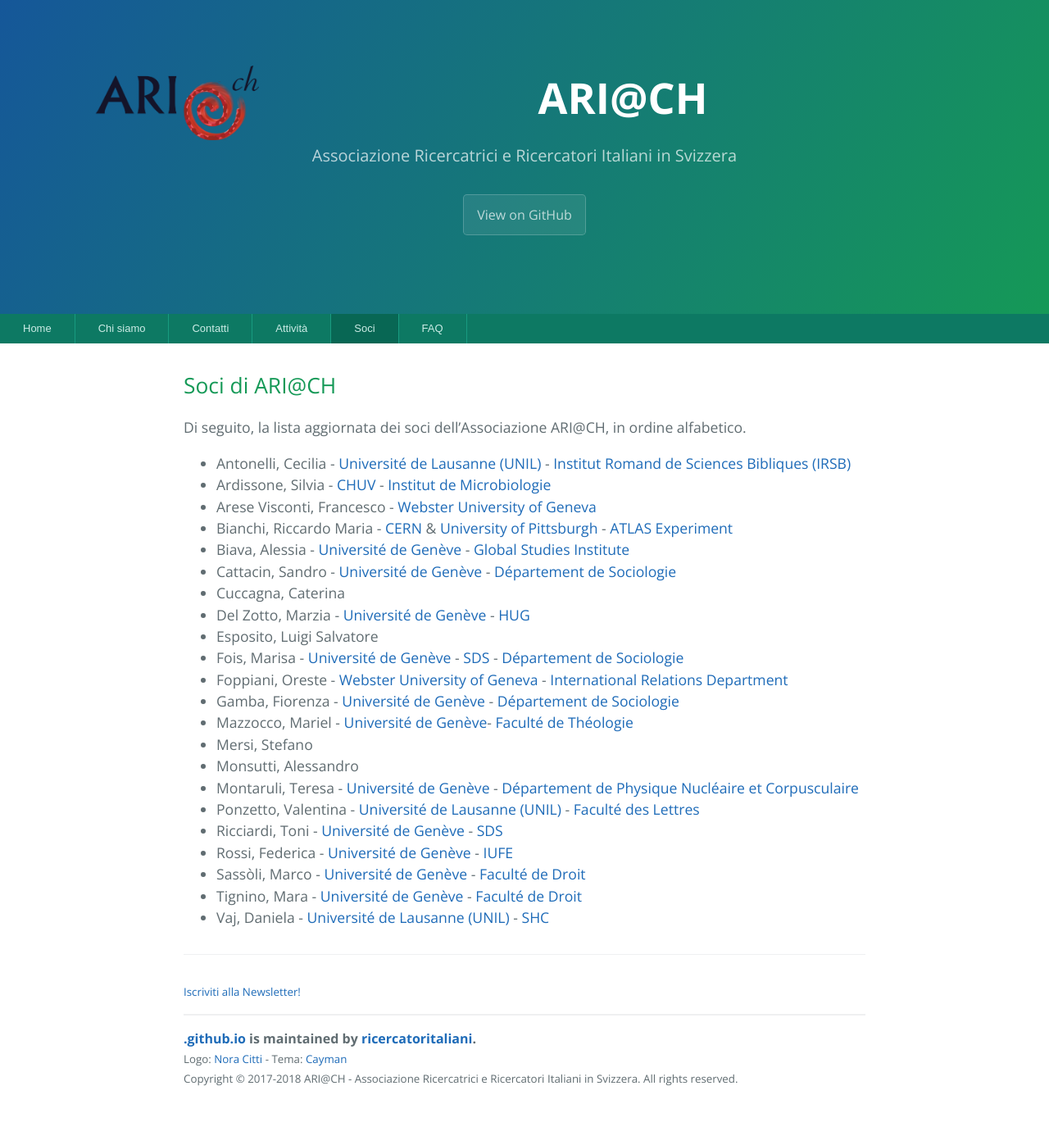
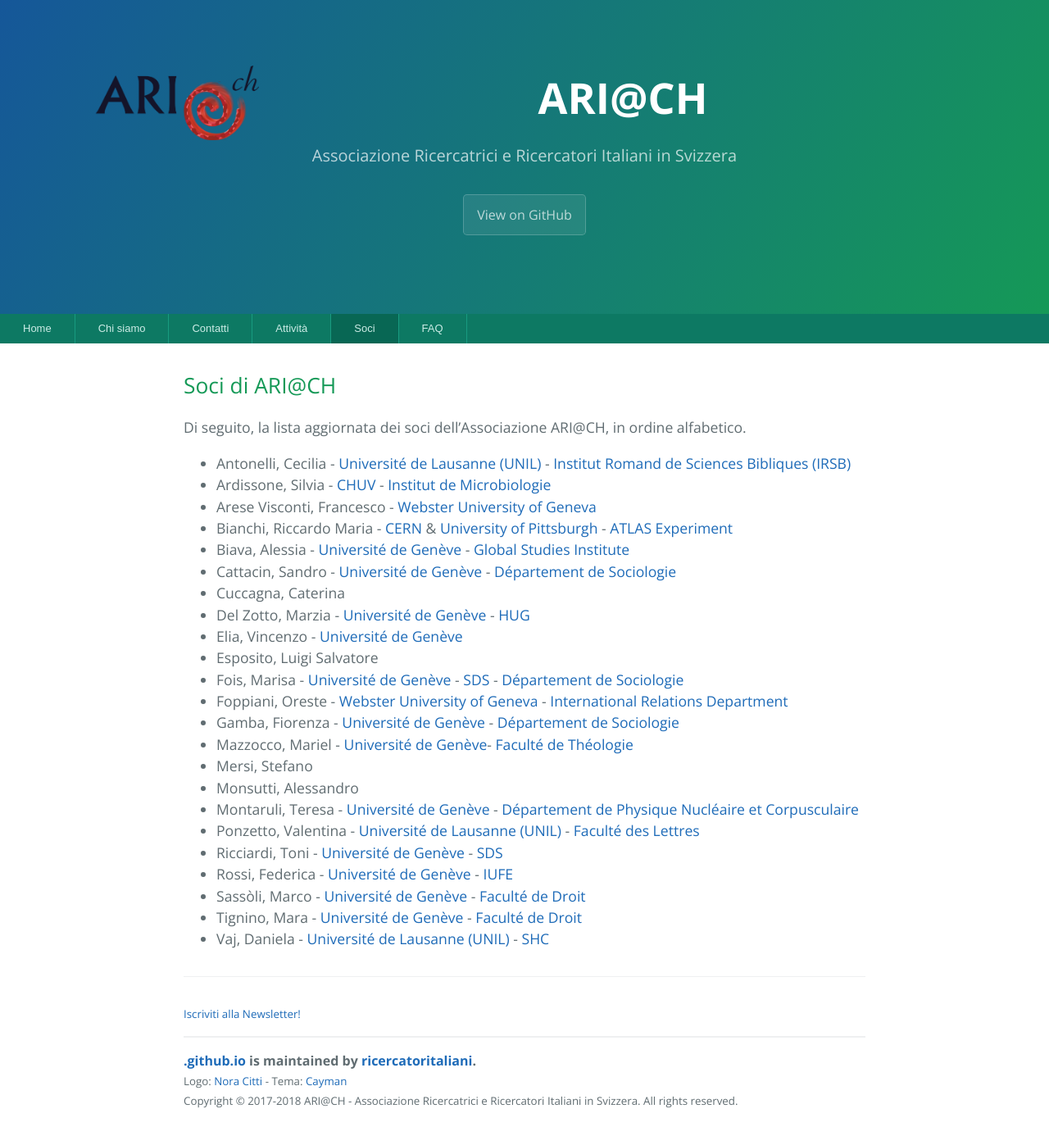
Before and after one commit to ricercatoritaliani/.github.io, a Jekyll site: the page built from pages/members/index.md, in a window 1280 px wide. Shown: the whole page at 82% size. Built offline with Jekyll 4.4.1, drawn with Linux system fonts in a browser that asks for light colours; comment, search, counter and statistics services are not loaded; before the commit the page ends 1359 px from its top, so only the background shows below that.

Commit message:
Agginuto Vincenzo Elia

```diff
--- a/pages/members/index.md
+++ b/pages/members/index.md
@@ -15,6 +15,7 @@
 - Cattacin, Sandro - [Université de Genève](https://www.unige.ch/) - [Département de Sociologie](https://www.unige.ch/sciences-societe/socio/fr/bienvenue/)
 - Cuccagna, Caterina
 - Del Zotto, Marzia - [Université de Genève](https://www.unige.ch/) - [HUG](https://www.hug-ge.ch)
+- Elia, Vincenzo - [Université de Genève](https://www.unige.ch/)
 - Esposito, Luigi Salvatore
 - Fois, Marisa - 	[Université de Genève](https://www.unige.ch/) - [SDS](https://www.unige.ch/sciences-societe/) - [Département de Sociologie](https://www.unige.ch/sciences-societe/socio/fr/bienvenue/)
 - Foppiani, Oreste - [Webster University of Geneva](http://www.webster.ch/) - [International Relations Department](http://www.webster.ch/academics/faculty/ir.html)
```
